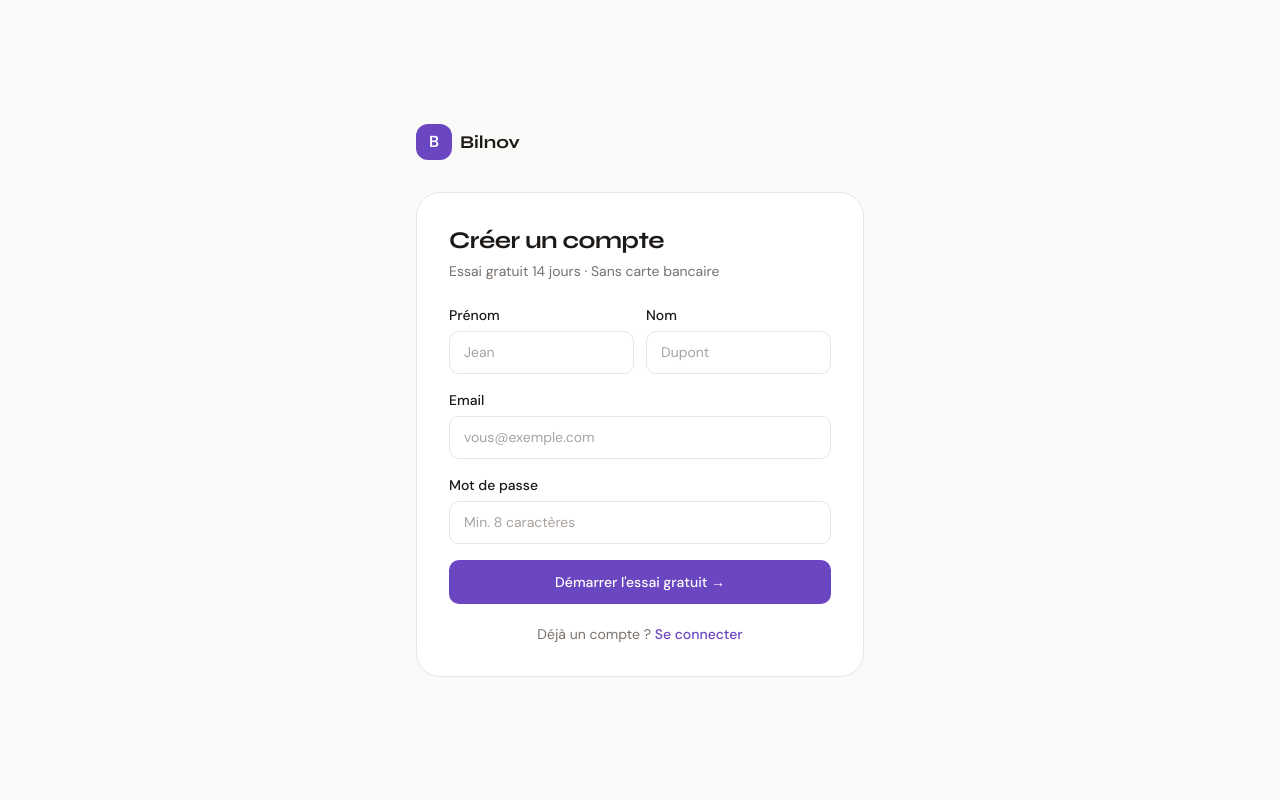
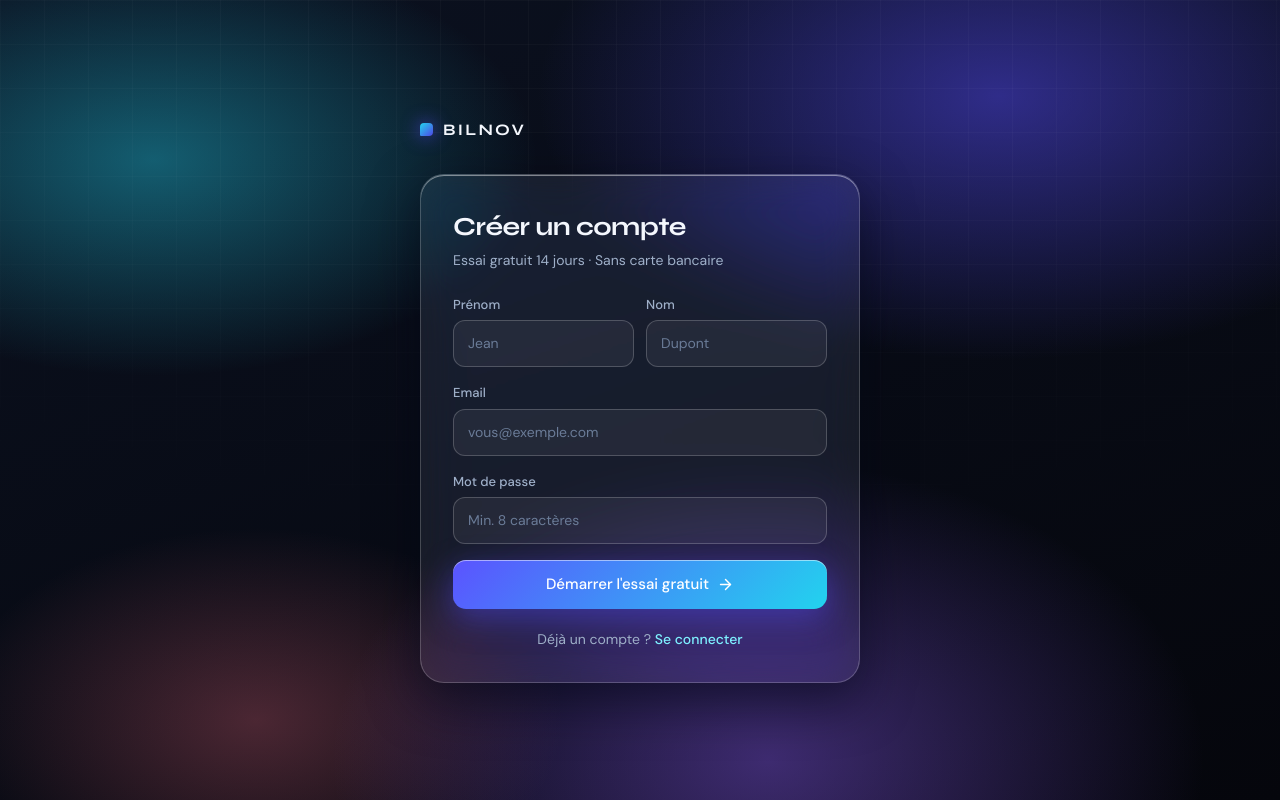
Before and after one commit to kherbouchehamid23-cpu/bilnov-app, a Next.js app: page /register in a window 1280 px wide. Built offline with nearby package versions, Linux system fonts and the light colour scheme.

Commit message:
feat(design): V2 — register immersif Liquid Glass + lucide (logique inchangée)

```diff
--- a/src/app/register/page.tsx
+++ b/src/app/register/page.tsx
@@ -2,6 +2,7 @@
 import React, { useState } from 'react';
 import { useRouter } from 'next/navigation';
 import Link from 'next/link';
+import { ArrowRight } from 'lucide-react';
 import { useAuthStore } from '@/store/auth.store';
 import { api } from '@/lib/api-client';
 
@@ -9,34 +10,18 @@ interface AuthResponse {
   data: {
     accessToken: string;
     user: {
-      id: string;
-      email: string;
-      firstName: string;
-      lastName: string;
-      avatarUrl: string | null;
-      organizationId: string;
-      organizationName: string;
-      plan: string;
+      id: string; email: string; firstName: string; lastName: string;
+      avatarUrl: string | null; organizationId: string; organizationName: string; plan: string;
     };
   };
 }
 
-interface FormState {
-  firstName: string;
-  lastName: string;
-  email: string;
-  password: string;
-}
+interface FormState { firstName: string; lastName: string; email: string; password: string; }
 
 export default function RegisterPage() {
   const router = useRouter();
   const { setAuth } = useAuthStore();
-  const [form, setForm] = useState<FormState>({
-    firstName: '',
-    lastName: '',
-    email: '',
-    password: '',
-  });
+  const [form, setForm] = useState<FormState>({ firstName: '', lastName: '', email: '', password: '' });
   const [error, setError] = useState('');
   const [loading, setLoading] = useState(false);
 
@@ -61,105 +46,42 @@ export default function RegisterPage() {
   };
 
   return (
-    <div className="min-h-screen flex items-center justify-center p-4"
-      style={{ background: 'var(--surface)' }}>
-      <div className="w-full max-w-md">
-        <div className="flex items-center gap-2 mb-8">
-          <div className="w-9 h-9 rounded-xl flex items-center justify-center"
-            style={{ background: 'var(--violet)' }}>
-            <span className="text-white font-bold">B</span>
-          </div>
-          <span className="font-bold text-lg" style={{ fontFamily: 'Syne, sans-serif' }}>Bilnov</span>
+    <div className="lg-immersif" style={{ minHeight: '100vh', display: 'flex', alignItems: 'center', justifyContent: 'center', padding: 16 }}>
+      <div style={{ width: '100%', maxWidth: 440 }}>
+        <div className="flex items-center gap-2.5 mb-8">
+          <span aria-hidden style={{ width: 13, height: 13, borderRadius: '4px 4px 4px 1px', background: 'linear-gradient(135deg,#22d3ee,#4F46E5)', boxShadow: '0 0 18px rgba(79,70,229,.9)' }} />
+          <span className="font-bold" style={{ fontFamily: 'Syne, sans-serif', letterSpacing: '.14em', color: '#f4f7fd' }}>BILNOV</span>
         </div>
-
-        <div className="p-8 rounded-3xl border" style={{ background: 'white', borderColor: 'var(--border)' }}>
-          <h1 className="text-2xl font-bold mb-1"
-            style={{ fontFamily: 'Syne, sans-serif', color: 'var(--text)' }}>
-            Créer un compte
-          </h1>
-          <p className="text-sm mb-6" style={{ color: 'var(--text-muted)' }}>
-            Essai gratuit 14 jours · Sans carte bancaire
-          </p>
-
+        <div className="lg-card" style={{ padding: 32 }}>
+          <h1 style={{ fontFamily: 'Syne, sans-serif', fontSize: 26, fontWeight: 700, color: '#f4f7fd', margin: '0 0 4px' }}>Créer un compte</h1>
+          <p style={{ color: '#9fb0c9', fontSize: 14, marginBottom: 24 }}>Essai gratuit 14 jours · Sans carte bancaire</p>
           <form onSubmit={handleSubmit} className="space-y-4">
             <div className="grid grid-cols-2 gap-3">
               <div>
-                <label className="block text-sm font-medium mb-1.5" style={{ color: 'var(--text)' }}>
-                  Prénom
-                </label>
-                <input
-                  type="text"
-                  value={form.firstName}
-                  onChange={handleChange('firstName')}
-                  required
-                  className="input"
-                  placeholder="Jean"
-                />
+                <label className="lg-label">Prénom</label>
+                <input type="text" value={form.firstName} onChange={handleChange('firstName')} required className="lg-input" placeholder="Jean" />
               </div>
               <div>
-                <label className="block text-sm font-medium mb-1.5" style={{ color: 'var(--text)' }}>
-                  Nom
-                </label>
-                <input
-                  type="text"
-                  value={form.lastName}
-                  onChange={handleChange('lastName')}
-                  required
-                  className="input"
-                  placeholder="Dupont"
-                />
+                <label className="lg-label">Nom</label>
+                <input type="text" value={form.lastName} onChange={handleChange('lastName')} required className="lg-input" placeholder="Dupont" />
               </div>
             </div>
-
             <div>
-              <label className="block text-sm font-medium mb-1.5" style={{ color: 'var(--text)' }}>
-                Email
-              </label>
-              <input
-                type="email"
-                value={form.email}
-                onChange={handleChange('email')}
-                required
-                className="input"
-                placeholder="vous@exemple.com"
-              />
+              <label className="lg-label">Email</label>
+              <input type="email" value={form.email} onChange={handleChange('email')} required className="lg-input" placeholder="vous@exemple.com" />
             </div>
-
             <div>
-              <label className="block text-sm font-medium mb-1.5" style={{ color: 'var(--text)' }}>
-                Mot de passe
-              </label>
-              <input
-                type="password"
-                value={form.password}
-                onChange={handleChange('password')}
-                required
-                minLength={8}
-                className="input"
-                placeholder="Min. 8 caractères"
-              />
+              <label className="lg-label">Mot de passe</label>
+              <input type="password" value={form.password} onChange={handleChange('password')} required minLength={8} className="lg-input" placeholder="Min. 8 caractères" />
             </div>
-
-            {error && (
-              <div className="p-3 rounded-xl text-sm"
-                style={{ background: '#FEF2F2', color: '#EF4444', border: '1px solid #FECACA' }}>
-                {error}
-              </div>
-            )}
-
-            <button
-              type="submit"
-              disabled={loading}
-              className="btn-primary w-full justify-center py-3 text-base">
-              {loading ? 'Création...' : 'Démarrer l\'essai gratuit →'}
+            {error && (<div className="lg-error">{error}</div>)}
+            <button type="submit" disabled={loading} className="lg-pill-solid" style={{ width: '100%', display: 'inline-flex', alignItems: 'center', justifyContent: 'center', gap: 8, padding: '13px', borderRadius: 13, fontWeight: 500, fontSize: 15, border: 0, cursor: 'pointer' }}>
+              {loading ? 'Création...' : (<>Démarrer l&apos;essai gratuit <ArrowRight size={17} /></>)}
             </button>
           </form>
-
-          <p className="text-center text-sm mt-5" style={{ color: 'var(--text-muted)' }}>
+          <p style={{ textAlign: 'center', fontSize: 14, marginTop: 20, color: '#9fb0c9' }}>
             Déjà un compte ?{' '}
-            <Link href="/login" style={{ color: 'var(--violet)', fontWeight: 500 }}>
-              Se connecter
-            </Link>
+            <Link href="/login" style={{ color: '#7ef0ff', fontWeight: 500 }}>Se connecter</Link>
           </p>
         </div>
       </div>
```
